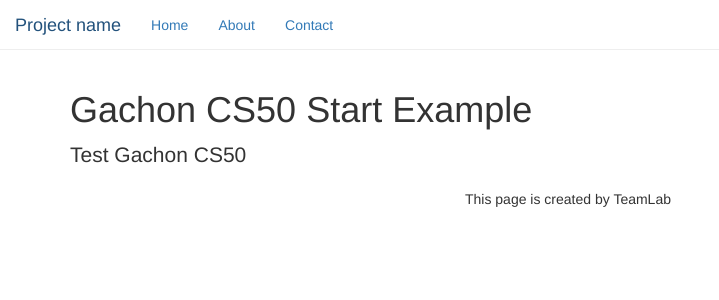
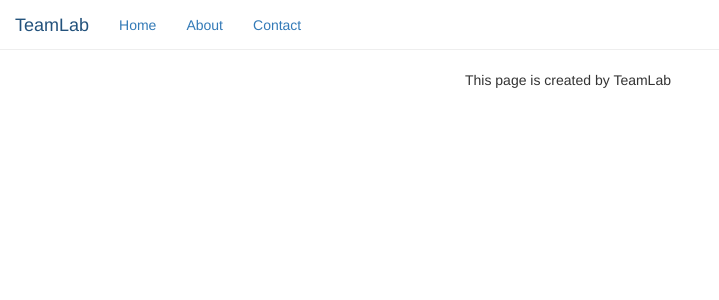
Before and after one commit to TEAMLAB-Lecture/bookmark-example-django, a Django app: page / in a window 1280 px wide. Shown: the top 300 px of the page, without its empty margins (0-719 px from the left). Run offline with Django 3.2, Linux system fonts and the light colour scheme; some libraries are stand-ins or nearby versions.

Commit message:
Update an url link example

```diff
--- a/bookmark/views.py
+++ b/bookmark/views.py
@@ -12,4 +12,4 @@ def hello(request, user_name):
     return render(request, 'spams.html', {'spams': spams})
 
 def index(request):
-    return render(request, 'index.html')
+    return render(request, 'index.html', {"project_name": "TeamLab"})
--- a/template/header.html
+++ b/template/header.html
@@ -1,7 +1,7 @@
 
         <div class="page-header">
         <nav class="navbar navbar-fixed-top navbar-dark bg-inverse">
-          <a class="navbar-brand" href="#">Project name</a>
+          <a class="navbar-brand" href="{% url 'hello_user' project_name %}">{{  project_name }}</a>
           <ul class="nav navbar-nav">
             <li class="nav-item active">
               <a class="nav-link" href="#">Home <span class="sr-only">(current)</span></a>
--- a/template/index.html
+++ b/template/index.html
@@ -1,12 +1,5 @@
 {% extends "base.html" %}
 
-{% block content %}
-    <div class="container">
-
-      <div class="starter-template">
-        <h1>Gachon CS50 Start Example</h1>
-        <p class="lead">Test Gachon CS50 </p>
-      </div>
-
-    </div>
+{% block title %}
+    Hello
 {% endblock %}
```
